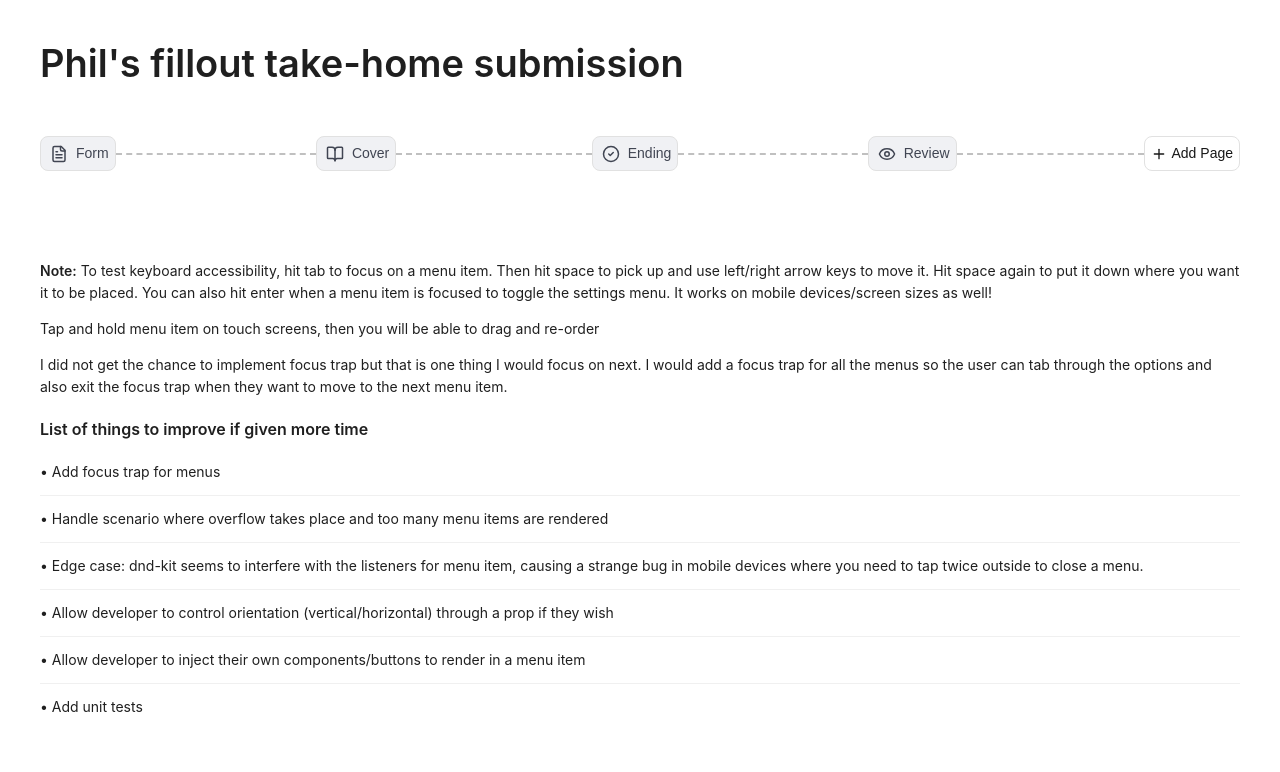
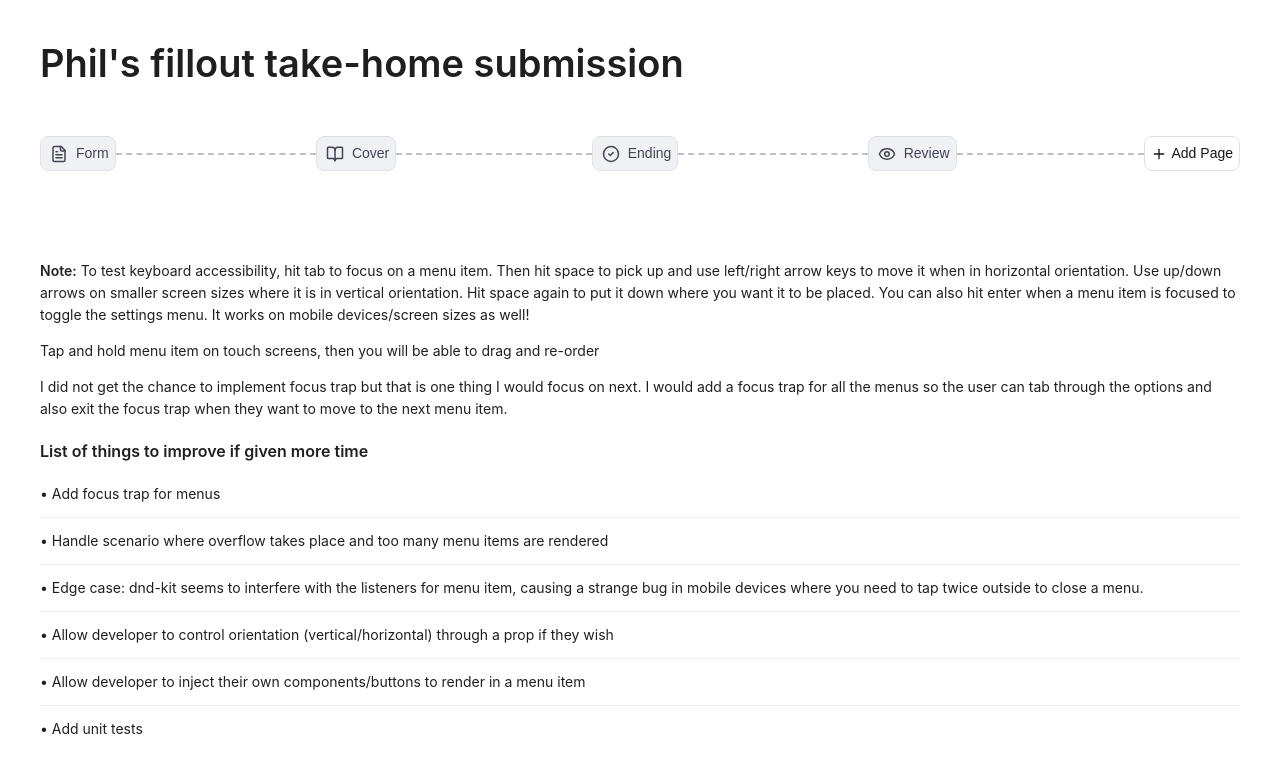
Before and after one commit to lihaojin/fillout-take-home, a Next.js app: page / in a window 1280 px wide. Shown: the top 772 px of the page. Built offline with nearby package versions, Linux system fonts and the light colour scheme.

Commit message:
chore: Add more notes

```diff
--- a/src/app/page.tsx
+++ b/src/app/page.tsx
@@ -34,9 +34,11 @@ export default function Home() {
       <Paragraph className="my-6">
         <strong>Note:</strong> To test keyboard accessibility, hit tab to focus
         on a menu item. Then hit space to pick up and use left/right arrow keys
-        to move it. Hit space again to put it down where you want it to be
-        placed. You can also hit enter when a menu item is focused to toggle the
-        settings menu. It works on mobile devices/screen sizes as well!
+        to move it when in horizontal orientation. Use up/down arrows on smaller
+        screen sizes where it is in vertical orientation. Hit space again to put
+        it down where you want it to be placed. You can also hit enter when a
+        menu item is focused to toggle the settings menu. It works on mobile
+        devices/screen sizes as well!
       </Paragraph>
       <Paragraph>
         Tap and hold menu item on touch screens, then you will be able to drag
```
